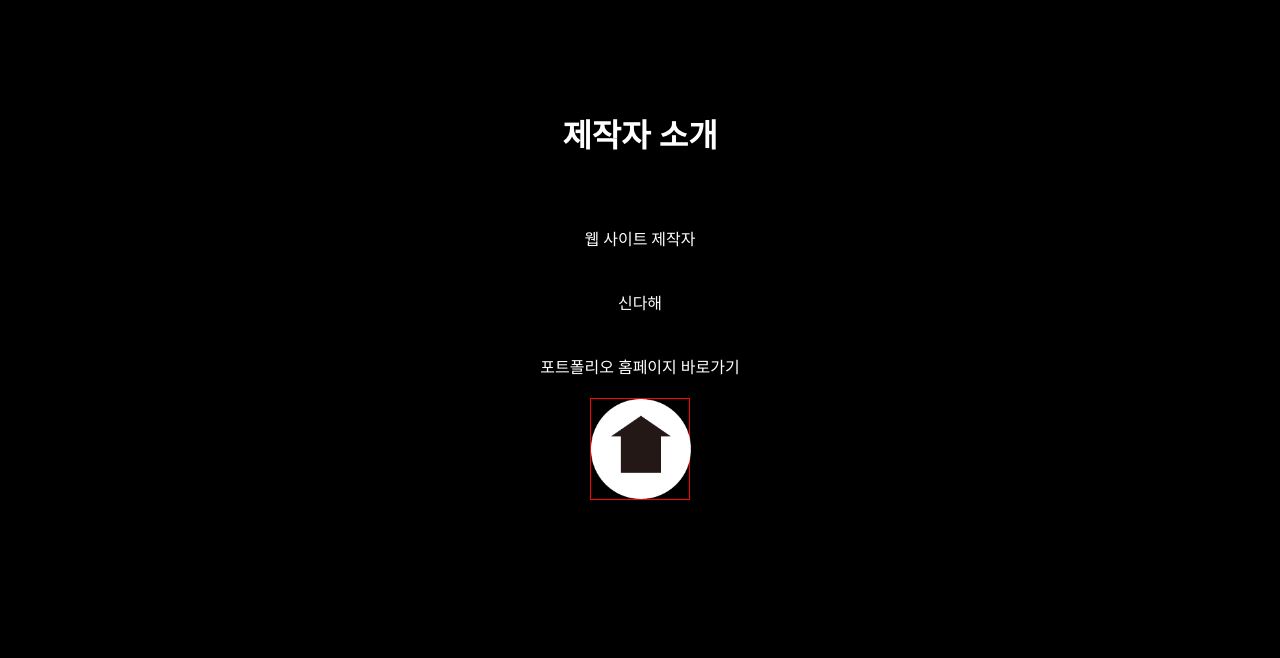
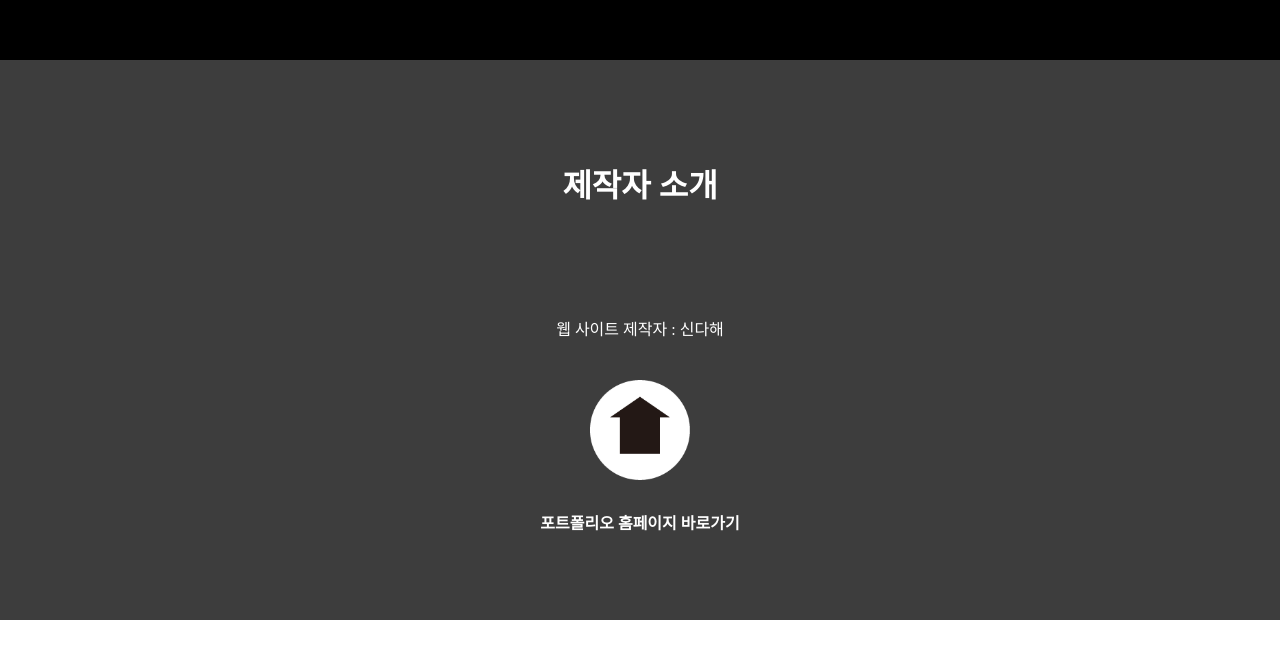
Before and after one commit to dadamstudy/nlmovies, a plain HTML site: page index.html in a window 1280 px wide. Shown: the part 4166-4824 px from the top of the page. After the commit the page ends 4786 px from the top, so only its background shows below. Drawn offline with nearby package versions, Linux system fonts and the light colour scheme; a web font is replaced by a local one.

Commit message:
Add files via upload

```diff
--- a/css/index.css
+++ b/css/index.css
@@ -150,11 +150,10 @@ img {display: block; width: 100%;}
   font-size: 1.5rem;
   font-weight: bold;
   position: absolute;
-  top:230px;
   text-align: center;
-  left:32%;
   color:white;
   display: none;
+  top:50%; left:50%; transform: translate(-50%, -50%);
 }
 .cards:hover div {
   display: block;
@@ -289,26 +288,29 @@ img {display: block; width: 100%;}
 }
 
 #contact {
-  min-height: 100vh;
-  background: black;
+  min-height: 70vh;
+  background: rgb(61, 61, 61);
   text-align: center;
 }
 #contact h3 {
   color:white;
   font-size: 2rem;
-  padding: 50px 0 ;
+  padding: 100px 0 ;
 }
 #contact p {
   color: white;
-  padding: 20px 0;
+  padding: 10px 0;
+}
+#contact b {
+  color: white;
 }
 #contact a {
   display: block;
-  border:1px solid red;
   width: 100px;
   margin: auto;
 }
 #contact img {
   display: block;
   width: 100px;
+  margin: 30px 0;
 }
--- a/index.html
+++ b/index.html
@@ -140,10 +140,9 @@
     </section>
     <section id="contact">
       <h3>제작자 소개</h3>
-      <p>웹 사이트 제작자</p>
-      <p>신다해</p>
-      <p>포트폴리오 홈페이지 바로가기</p>
+      <p>웹 사이트 제작자 : 신다해</p>
       <a href="https://dadamstudy.github.io/portfolio/" target="_blank"><img src="images/homepage.png" alt="포트폴리오 홈페이지로 바로가기"></a>
+      <b>포트폴리오 홈페이지 바로가기</b>
     </section>
   </div>
 </body>
```
